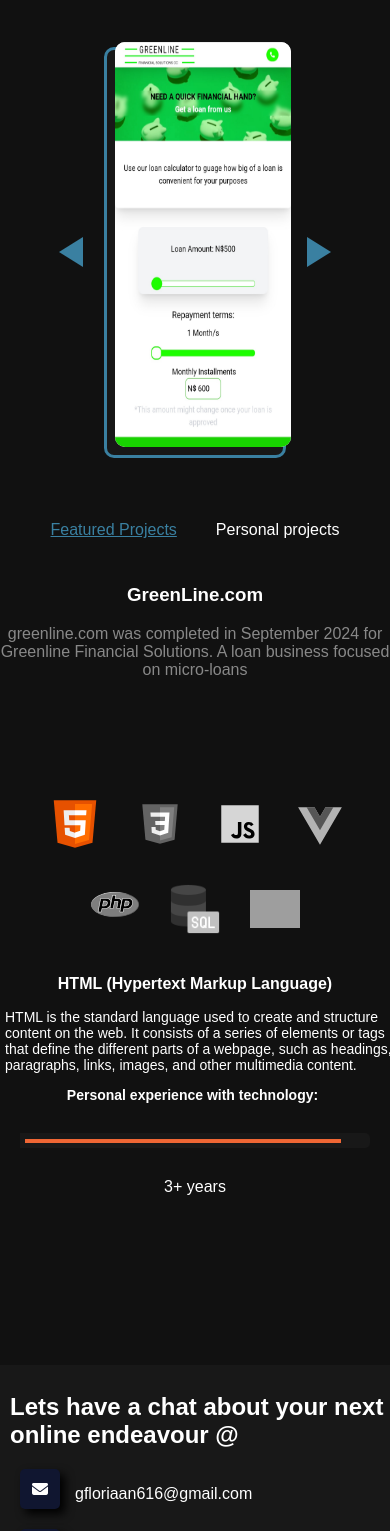
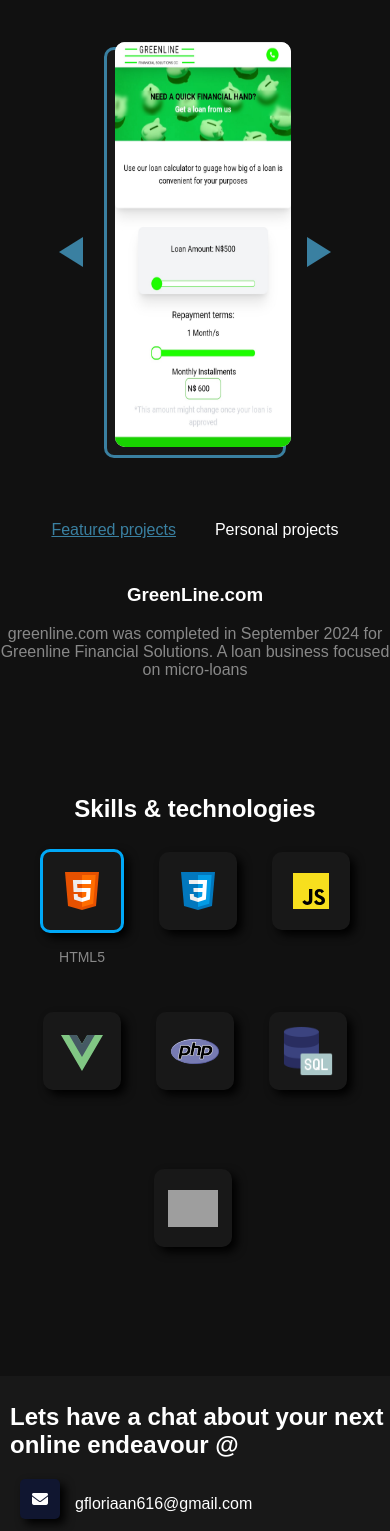
Before and after one commit to flreezeflow/portfolio, a PHP site: page / in a window 390 px wide. Shown: the part 873-2404 px from the top of the page. Run offline with PHP 8.4, Linux system fonts and the light colour scheme; some libraries are stand-ins or nearby versions; grey boxes are pictures that could not be loaded.

Commit message:
new update

```diff
--- a/index.html
+++ b/index.html
@@ -38,25 +38,41 @@
 
     <div class="projects">
         <p>Check out some of the projects I've created</p>
-        <div class="projectsContent">
+        <div class="projectsContent" id="clientP">
             <div class="projectsContainer">
                 <button class="prev" onclick="prevSlide()"></button>
                 <div class="container">
                     <img src="" alt="" id="project">
-                    <!-- <img src="" alt="" id="project"> -->
                 </div>
                 <button class="next" onclick="nextSlide()"></button>
 
                 <div class="persContainer" id="hide">
-                    <p class="pers"><a href="https://freezeflow.github.io/weatherApp/">Weather app </a><span class="persSpan"><a href="https://github.com/freezeflow/weatherApp">source code</a></span></p>
-                    <p class="pers"><a href="https://freezeflow.github.io/Rps/">Rock paper scissors </a><span class="persSpan"><a href="https://github.com/freezeflow/Rps">source code</a></span></p>
-                    <p class="pers"><a href="https://freezeflow.github.io/Stopwatch/">Stopwatch </a><span class="persSpan"><a href="https://github.com/freezeflow/Stopwatch">source code</a></span></p>
+                    <div class="persC">
+                        <h3 class="heading"><a href="https://freezeflow.github.io/weatherApp/">Weather app </a></h3>
+                        <p>A simple weather app made using javascript and openWeather api</p>
+                        <a href="https://github.com/freezeflow/weatherApp">Source code on github</a>
+                        <div class="line" id="line1"></div>
+                    </div>
+
+                    <div class="persC">
+                        <h3 class="heading"><a href="https://freezeflow.github.io/Rps/">Rock paper scissors </a></h3>
+                        <p>Classic rock paper scissors game</p>
+                        <a href="https://github.com/freezeflow/Rps">Source code on github</a>
+                        <div class="line" id="line2"></div>
+                    </div>
+
+                    <div class="persC">
+                        <h3 class="heading"><a href="https://freezeflow.github.io/Stopwatch/">Stopwatch</a></h3>
+                        <p>A simple stopwatch</p>
+                        <a href="https://github.com/freezeflow/Stopwatch">Source code on github</a>
+                        <div class="line" id="line3"></div>
+                    </div>
                 </div>
             </div>
             <div class="info">
                 <div class="projectsType">
                     <ul>
-                        <li id="client">Featured Projects</li>
+                        <li id="client">Featured projects</li>
                         <li id="personal">Personal projects</li>
                     </ul>
                 </div>
@@ -65,11 +81,6 @@
                         <h3 id="projectTitle"></h3>
                         <p id="projectDesc"></p>
                     </div>
-                    <!-- <div class="testimonialInfo" id="hide">
-                        <div class="picDiv"><img src="" alt="default picture" class="clientPic"></div>
-                        <p class="clientFeedback"></p>
-                    </div>
-                    <button id="infoTypeBtn">Client rating</button> -->
                 </div>
             </div>
         </div>
@@ -78,21 +89,55 @@
 <!-- Skills section -->
 
     <div class="skills">
+        <h1>Skills & technologies</h1>
         <div class="skillIcons">
+            <div class="displayContainer">
+                <div class="imgDisplay">
                     <img src="src/assets/SVG/icons8-html.svg" alt="" id="techIcon" onclick="changeTechStyle('html')">
+                </div>
+                <p class="skillTitle">HTML5</p>
+            </div>
+
+            <div class="displayContainer">
+                <div class="imgDisplay">
                     <img src="src/assets/SVG/icons8-css3.svg" alt="" id="techIcon" onclick="changeTechStyle('css')">
+                </div>
+                <p class="skillTitle">CSS3</p>
+            </div>
+
+            <div class="displayContainer">
+                <div class="imgDisplay">
                     <img src="src/assets/SVG/icons8-javascript.svg" alt="" id="techIcon" onclick="changeTechStyle('js')">
+                </div>
+                <p class="skillTitle">Javascript</p>
+            </div>
+
+            <div class="displayContainer">
+                <div class="imgDisplay">
                     <img src="src/assets/SVG/icons8-vue-js.svg" alt="" id="techIcon" onclick="changeTechStyle('vue')">
+                </div>
+                <p class="skillTitle">Vue js</p>
+            </div>
+
+            <div class="displayContainer">
+                <div class="imgDisplay">
                     <img src="src/assets/SVG/new-php-logo.svg" alt="php" id="techIcon" onclick="changeTechStyle('php')">
+                </div>
+                <p class="skillTitle">PHP</p>
+            </div>
+
+            <div class="displayContainer">
+                <div class="imgDisplay">
                     <img src="src/assets/SVG/icons8-sql-60.png" alt="" id="techIcon" onclick="changeTechStyle('sql')">
+                </div>
+                <p class="skillTitle">SQL</p>
+            </div>
+
+            <div class="displayContainer">
+                <div class="imgDisplay">
                     <img src="src/assets/SVG/image 8.svg" id="techIcon" onclick="changeTechStyle('tlw')">
                 </div>
-        <div class="skillInfo">
-            <h3 class="skillTitle"></h3>
-            <p class="skillDesc"></p>
-            <div class="exp">
-                <p>Personal experience with technology:</p>
-                <div class="expMeterContainer"><div class="expMeter"></div></div><span class="expPercent"></span>
+                <p class="skillTitle">Tailwind CSS</p>
             </div>
         </div>
     </div>
@@ -100,7 +145,6 @@
 <!-- Footer section -->
 
     <footer class="footer">
-
         <div class="contactInfo">
             <h2>Lets have a chat about your next online endeavour @</h2>
             <div class="info">
--- a/src/assets/index.css
+++ b/src/assets/index.css
@@ -158,8 +158,17 @@ body .hero, .projects{
 .projects .projectsContent{
     width: 100%;
     display: flex;
+}
+
+.projects .projectsContent[id="clientP"]{
     flex-direction: row;
     gap: 10vw;
+}
+
+.projects #persP{
+    flex-direction: column-reverse;
+    justify-content: center;
+    align-items: center;
 }
 
 .projects .projectsContent .projectsContainer{
@@ -252,7 +303,7 @@ body .hero, .projects{
     }
 }
 
-.projects .projectsContent .info{
+.projects .projectsContent[id="clientP"] .info{
     width: 30%;
     height: 80vh;
     display: flex;
@@ -260,13 +311,25 @@ body .hero, .projects{
     gap: 20vh;
 }
 
-.projects .projectsContent .info .projectsType > ul{
+.projects .projectsContent[id="persP"] .info{
+    width: 100%;
+}
+
+.projects .projectsContent[id="clientP"] .info .projectsType > ul{
     padding: 0;
     display: flex;
     flex-direction: row;
     gap: 10%;
     list-style: none;
     font-size: 16px;
+}
+
+.projects .projectsContent[id="persP"] .info .projectsType > ul{
+    display: flex;
+    flex-direction: row;
+    justify-content: center;
+    gap: 5%;
+    list-style: none;
 }
 
 .projectsType > ul li{
@@ -334,38 +392,42 @@ body .hero, .projects{
     align-items: center;
     gap: 10vh;
     height: 65vh;
+    color: white;
 }
 
-.skills .skillIcons img{
+.skills .skillIcons{
+    display: flex;
+    flex-direction: row;
+    gap: 50px;
+}
+
+.skills .skillIcons .imgDisplay{
+    display: flex;
+    justify-content: center;
+    align-items: center;
+    background-color: #181818;
+    width: 7vw;
+    height: 7vw;
+    border-radius: 10px;
+    box-shadow: 5px 5px 10px #000;
+}
+
+.skills .skillIcons .imgDisplay:hover{
+    border: 3px solid #00a8f7;
+    transition: all 0.5s;
+}
+
+.skills .skillIcons .displayContainer .imgDisplay img{
     width: 70px;
     margin: 15px;
-    filter: saturate(0);
 }
 
 .skills .skillIcons img[alt='php']{
     margin-bottom: 25px;
 }
 
-.skills .skillIcons img[alt='php']:hover{
-    filter: saturate(1);
-    width: 100px;
-    transition:all 0.5s;
-}
-
-.skills .skillIcons img:hover{
-    filter: saturate(1);
-    width: 90px;
-    transition:all 0.5s;
-}
-
 .skills .skillIcons .selected{
-    filter: saturate(1);
-    width: 90px;
-}
-
-.skills .skillIcons .selected[alt='php']{
-    filter: saturate(1);
-    width: 100px;
+    border: 3px solid #00a8f7;
 }
 
 .skills .skillInfo{
@@ -373,37 +435,15 @@ body .hero, .projects{
     color: white;
 }
 
-.skills .skillInfo .exp{
-    display: flex;
-    flex-direction: row;
-    align-items: center;
+.skills .displayContainer .skillTitle{
+    text-align: center;
+    opacity: 0;
 }
 
-.skills .skillInfo .skillDesc{
-    width: 35%;
-}
-
-.exp p{
-    font-weight: bold;
-    margin: 0 5px 0 0;
-}
-
-.exp .expMeterContainer{
-    width: 350px;
-    height: 15px;
-    background-color: #181818;
-    border-top-right-radius: 5px;
-    border-bottom-right-radius: 5px;
-}
-
-.expMeterContainer .expMeter{
-    border: 2px solid;
-    margin: 6px 0 5px 5px;
-    transition: all 1.5s;
-}
-
-.skills .skillInfo .exp span{
-    margin-left: 1%;
+.skills .displayContainer .skillTitle[id="selected"]{
+    opacity: 0.5;
+    transition: all 1s;
+    transform: translateY(4px);
 }
 
 /* Footer section */
@@ -666,7 +709,7 @@ body .hero, .projects{
         padding: 0;
     }
 
-    .projects .projectsContent{
+    .projects .projectsContent[id="clientP"]{
         flex-direction: column;
         gap: 0;
     }
@@ -687,7 +735,7 @@ body .hero, .projects{
         height: 30px;
     }
 
-    .projects .projectsContent .info{
+    .projects .projectsContent[id="clientP"] .info{
         width: 100%;
         height: unset;
         text-align: center;
@@ -695,70 +743,45 @@ body .hero, .projects{
         margin-bottom: 10vh;
     }
 
-    .projectsInfo .testimonialInfo{
-        justify-content: center;
-        text-align: center;
-    }
-
     /* Skills */
     .skills{
         gap: 10px;
-        margin-bottom: 20vh;
+        margin-bottom: 10vh;
     }
 
     .skills .skillIcons{
+        width: 100%;
         display: flex;
         justify-content: center;
         flex-wrap: wrap;
         align-items: center;
+        gap: 35px;
     }
 
-    .skills .skillIcons img{
+    .skills .skillIcons .imgDisplay{
+        width: 20vw;
+        height: 20vw;
+    }
+
+    .skills .skillIcons .displayContainer .imgDisplay img{
         width: 50px;
     }
 
-    .skills .skillIcons .selected{
-        width: 60px;
+    .skills .displayContainer .skillTitle[id="selected"]{
+        transform: translateY(2px);
     }
 
-    .skills .skillIcons .selected[alt='php']{
-        width: 60px;
-    }
-
-    .skills .skillIcons img:hover{
-        width: 60px;
-    }
-
-    .skills .skillIcons img[alt="php"]:hover{
-        width: 60px;
+    .skills .displayContainer .skillTitle{
+        font-size: 14px;
     }
 
     .skills .skillInfo{
         width: 100%;
     }
 
-    .skills .skillInfo h3{
+    .skills h1{
         text-align: center;
-        font-size: 16px;
-    }
-
-    .skills .skillInfo .skillDesc{
-        margin-left: 5px;
-        width: 100%;
-        font-size: 14px;
-    }
-
-    .skills .skillInfo .exp{
-        gap: 30px;
-        flex-direction: column;
-    }
-
-    .exp p{
-        font-size: 14px;
-    }
-
-    .skills .skillInfo .exp span{
-        margin: 0;
+        font-size: 24px;
     }
 
     /* Footer section */
--- a/src/js/index.js
+++ b/src/js/index.js
@@ -8,18 +8,14 @@ const projectDesc = document.getElementById('projectDesc');
 const client = document.getElementById("client");
 const personal = document.getElementById("personal");
 const projectContainer = document.querySelector(".projectsContainer");
+const projectContent = document.querySelector(".projectsContent")
 const techIcons = document.querySelectorAll("#techIcon");
-const skillTitle = document.querySelector(".skillTitle");
-const skillDesc = document.querySelector(".skillDesc");
-const expMeter = document.querySelector(".expMeter");
-const expPercent =  document.querySelector(".expPercent")
+const skillTitle = document.querySelectorAll(".skillTitle");
 const nextSlidebtn = document.querySelector(".next");
 const prevSlidebtn = document.querySelector(".prev");
 const container = document.querySelector(".container");
 const projects = document.querySelectorAll("#project");
 const persContainer = document.querySelector(".persContainer");
-// const infoTypeBtn = document.getElementById("infoTypeBtn")
-// const testimonialInfoEl = document.querySelector(".testimonialInfo");
 const pInfo = document.querySelector(".pInfo")
 const clientFeedback = document.querySelector(".clientFeedback")
 const clientPic = document.querySelector(".clientPic")
@@ -28,6 +24,8 @@ const contactForm = document.querySelector(".contactForm")
 const successMsg = document.querySelector(".successMsg")
 const failMsg = document.querySelector(".failMsg")
 const loader = document.querySelector('.loader')
+const imgDisplay = document.querySelectorAll(".imgDisplay")
+
 let indicator;
 let slideIndex = 0;
 
@@ -117,13 +115,6 @@ const projectsInfo = [
     },
 ];
 
-// const testimonialInfo = [
-//     {
-//         "img": "src/assets/projectPics/default.jpg",
-//         "feedback": "Thank you for this beautiful website"
-//     },
-// ];
-
 function updateSlide(index) {
     const project = projectsInfo[index];
     // const testimonial = testimonialInfo[index];
@@ -177,7 +168,8 @@ function toggleView(type) {
     container.setAttribute("id", isClient ? "" : "hide");
     nextSlidebtn.setAttribute("id", isClient ? "" : "hide");
     prevSlidebtn.setAttribute("id", isClient ? "" : "hide");
-    // infoTypeBtn.setAttribute("id", isClient ? "" : "hide");
+    projectContent.setAttribute("id", isClient ? "clientP" : "persP");
+
 
     if (isClient) {
         initializeSlider();
@@ -186,9 +178,9 @@ function toggleView(type) {
         projectTitle.textContent = "Personal projects";
         projectDesc.textContent = "A few projects I made in my spare time ";
         persContainer.removeAttribute("id");
-        // testimonialInfoEl.setAttribute("id", "hide");
     }
 
+    document.querySelector(".projectsInfo").setAttribute("id", isClient ? "" : "hide")
     switchInfType(type);
 }
 
@@ -196,19 +188,10 @@ function switchInfType(type){
     switch (type) {
         case 'client':
             pInfo.setAttribute("id","");
-            // testimonialInfoEl.setAttribute("id","hide");
-            // infoTypeBtn.textContent = "Client rating";
             break;
         case 'personal':
             pInfo.setAttribute("id","");
-            // testimonialInfoEl.setAttribute("id","hide");
             break;
-        // case 'rating':
-        //     const isInfoHidden = pInfo.id === "hide";
-        //     pInfo.setAttribute("id", isInfoHidden ? "" : "hide");
-        //     testimonialInfoEl.setAttribute("id", isInfoHidden ? "hide" : "");
-        //     infoTypeBtn.textContent = isInfoHidden ? "Client rating" : "Project info";
-        //     break;
         default:
             pInfo.setAttribute("id","");
             testimonialInfoEl.setAttribute("id","hide");
@@ -218,10 +201,6 @@ function switchInfType(type){
 
 client.addEventListener("click", () => toggleView('client'));
 personal.addEventListener("click", () => toggleView('personal'));
-// infoTypeBtn.addEventListener("click", () => {
-//     const type = 'rating'
-//     switchInfType(type)
-// });
 
 function prevSlide() {
     changeSlide(-1);
@@ -232,81 +211,43 @@ function nextSlide() {
 }
 
 // Skills logic
-const techInfo = [{
-    "Title":"HTML (Hypertext Markup Language)",
-    "Description":"HTML is the standard language used to create and structure content on the web. It consists of a series of elements or tags that define the different parts of a webpage, such as headings, paragraphs, links, images, and other multimedia content.",
-    "Iconcolor":"#EF6634"
-},
-{
-    "Title":"CSS (Cascading Style Sheets)",
-    "Description":"CSS allows you to apply styles such as colors, fonts, layouts, and spacing to HTML elements, enabling you to create visually appealing and consistent web pages.",
-    "Iconcolor":"#006FB8"
-},
-{
-    "Title":"Javascript",
-    "Description":"A versatile, high-level programming language primarily used to create dynamic and interactive content on websites. It is an essential part of web development, along with HTML and CSS, allowing developers to add functionality, control multimedia, animate elements, and more.",
-    "Iconcolor":"#F8D531"
-},
-{
-    "Title":"Vue.js",
-    "Description":"Vue.js is a popular, open-source JavaScript framework for building user interfaces and single-page applications (SPAs). It is known for its simplicity, flexibility, and ease of integration.",
-    "Iconcolor":"#4EB887"
-},
-{
-    "Title":"PHP (Hypertext Preprocessor)",
-    "Description":"PHP  is a popular, open-source server-side scripting language widely used for web development. It is particularly well-suited for creating dynamic web pages and applications, as it can easily interact with databases, manage sessions, and handle server-side logic. ",
-    "Iconcolor":"#8992BD"
-},
-{
-    "Title":"SQL (Structured Query Language)",
-    "Description":"SQL is a standard programming language used to manage and manipulate relational databases.",
-    "Iconcolor":"#3E82A7"
-},
-{
-    "Title":"Tailwind CSS",
-    "Description":"A utility-first CSS framework designed to give developers complete control over the styling of their HTML.",
-    "Iconcolor":"#41A6B0"
-}];
 
-function checkTech(index, mWidth, time){
-    for (let i = 0; i < techIcons.length; i++) {
-        techIcons[i].classList.remove("selected");
+function setTech(index){
+    for (let i = 0; i < imgDisplay.length; i++) {
+        imgDisplay[i].classList.remove("selected");
+        skillTitle[i].removeAttribute("id");
     }
 
-    techIcons[index].classList.add("selected")
-    skillTitle.textContent = techInfo[index].Title
-    skillDesc.textContent = techInfo[index].Description
-    expMeter.style.borderColor = techInfo[index].Iconcolor
-    expMeter.style.width = mWidth
-    expPercent.textContent = time
+    imgDisplay[index].classList.add("selected")
+    skillTitle[index].setAttribute("id","selected")
 }
 
 function initializeTechIcon(){
-    checkTech(0, "89%", "3+ years")
+    setTech(0)
 }
 
 function changeTechStyle(tech){
     switch(tech){
         case "html":
-            checkTech(0, "89%", "3+ years")
+            setTech(0)
             break;
         case "css":
-            checkTech(1, "87%", "3+ years")
+            setTech(1)
             break;
         case "js":
-            checkTech(2, "60%", "2 years")
+            setTech(2)
             break;
         case "vue":
-            checkTech(3, "57%", "2 years")
+            setTech(3)
             break;
         case "php":
-            checkTech(4, "76%", "3+ years")
+            setTech(4)
             break;
         case "sql":
-            checkTech(5, "68%", "3+ years")
+            setTech(5)
             break;
         case "tlw":
-            checkTech(6, "85%", "3+ years")
+            setTech(6)
             break;
     }
 }
```
Also changed, not shown: other parts of src/assets/index.css (+75 -67 lines). Lines whose indentation alone changed are shown as unchanged.
